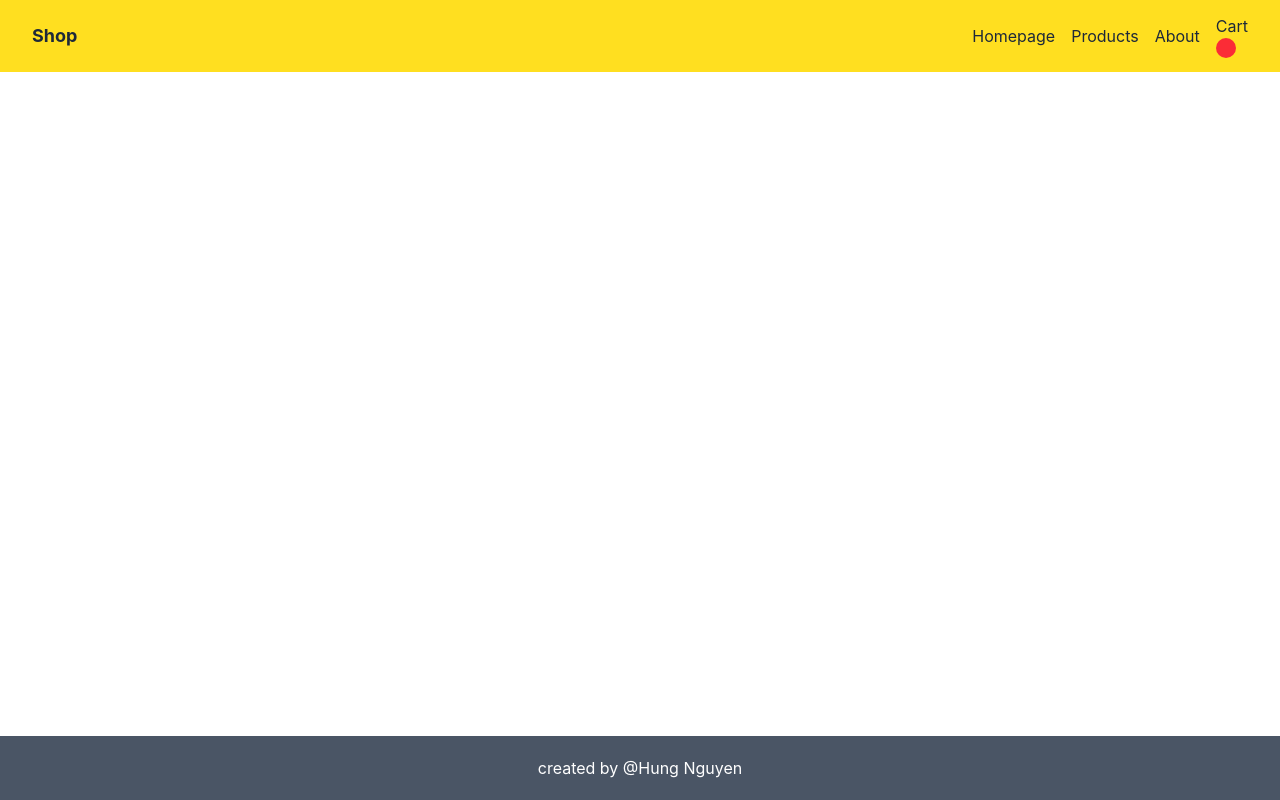
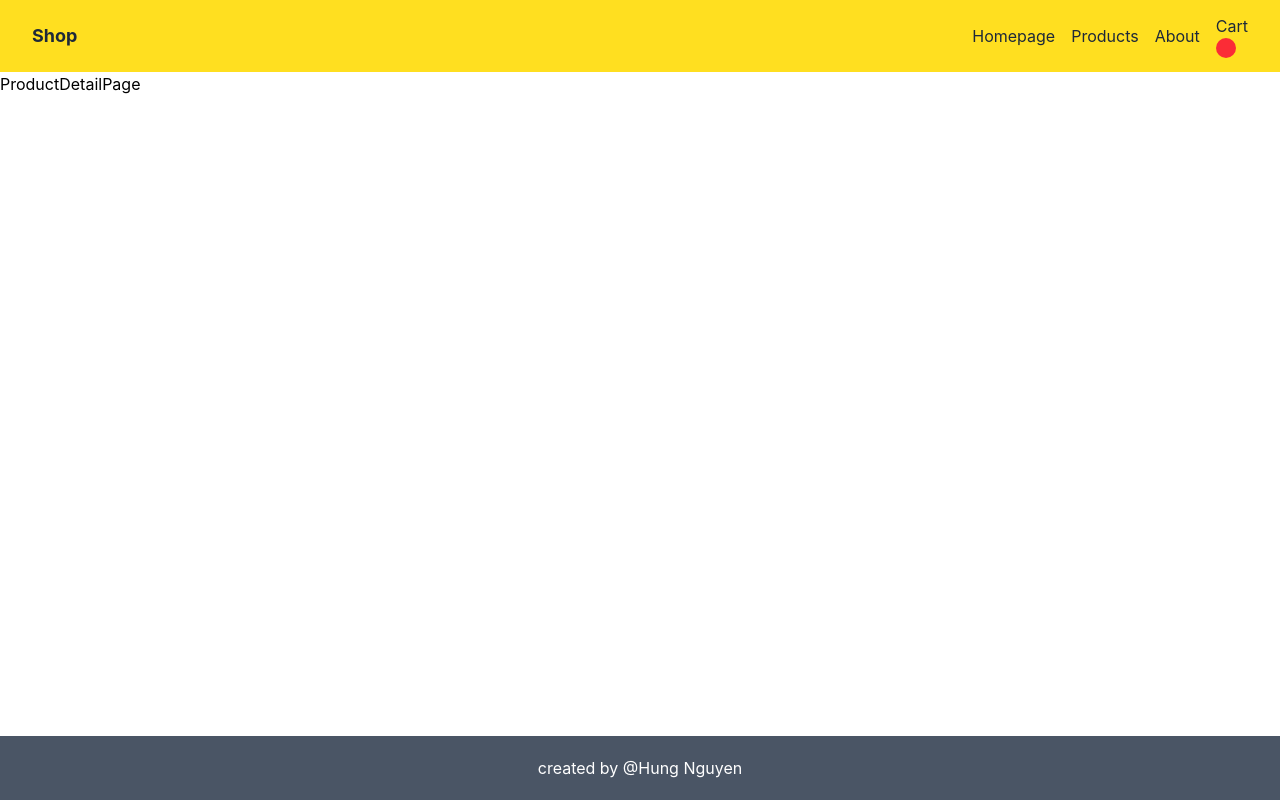
Before and after one commit to hung1503/shopping-cart, a React (Vite) app: page /product/1 in a window 1280 px wide. Built offline with nearby package versions, Linux system fonts and the light colour scheme.

Commit message:
Adding product detail page

```diff
--- a/src/App.jsx
+++ b/src/App.jsx
@@ -6,6 +6,7 @@ import { ProductsPage } from "./pages/ProductsPage";
 import { CartPage } from "./pages/CartPage";
 import { AboutPage } from "./pages/AboutPage";
 import { ShopContext } from "./context/ShopContext";
+import { ProductDetailPage } from "./pages/ProductDetailPage";
 
 function App() {
   return (
@@ -18,6 +19,7 @@ function App() {
             <Route path="/products" element={<ProductsPage />} />
             <Route path="/cart" element={<CartPage />} />
             <Route path="/about" element={<AboutPage />} />
+            <Route path="/product/:id" element={<ProductDetailPage />} />
           </Routes>
         </div>
         <Footer />
--- a/src/components/PopularProductList.jsx
+++ b/src/components/PopularProductList.jsx
@@ -1,4 +1,5 @@
 import React, { useEffect, useState } from "react";
+import { Link } from "react-router-dom";
 
 export const PopularProductList = () => {
   const [products, setProducts] = useState([]);
@@ -48,6 +49,7 @@ export const PopularProductList = () => {
         <div className="mt-6 grid grid-cols-1 gap-x-10 gap-y-10 sm:grid-cols-2 lg:grid-cols-5 xl:gap-x-10">
           {products.map((product) => {
             return (
+              <Link to={`/products/${product.id}`} key={product.id}>
                 <div
                   key={product.id}
                   className="flex flex-col m-2 p-2 w-60 h-100 rounded hover:shadow-lg transition-shadow duration-300 group "
@@ -75,6 +77,7 @@ export const PopularProductList = () => {
                     </button>
                   </div>
                 </div>
+              </Link>
             );
           })}
         </div>
--- /dev/null
+++ b/src/pages/ProductDetailPage.jsx
@@ -0,0 +1,5 @@
+import React from "react";
+
+export const ProductDetailPage = () => {
+  return <div>ProductDetailPage</div>;
+};
--- a/src/pages/ProductsPage.jsx
+++ b/src/pages/ProductsPage.jsx
@@ -1,5 +1,6 @@
 import React, { useEffect, useState } from "react";
 import { Pagination } from "../components/Pagination";
+import { Link } from "react-router-dom";
 
 export const ProductsPage = () => {
   const [products, setProducts] = useState([]);
@@ -56,6 +57,7 @@ export const ProductsPage = () => {
         <div className="mt-6 grid grid-cols-1 gap-x-10 gap-y-10 sm:grid-cols-2 lg:grid-cols-5 xl:gap-x-8">
           {currentProducts.map((product) => {
             return (
+              <Link to={`/products/${product.id}`} key={product.id}>
                 <div
                   key={product.id}
                   className="flex flex-col m-2 p-2 w-60 h-100 rounded hover:shadow-lg transition-shadow duration-300 group "
@@ -83,6 +85,7 @@ export const ProductsPage = () => {
                     </button>
                   </div>
                 </div>
+              </Link>
             );
           })}
         </div>
```
Lines whose indentation alone changed are shown as unchanged.
